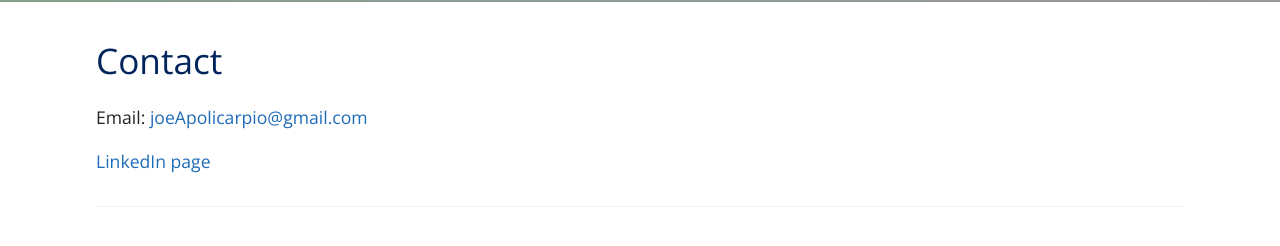
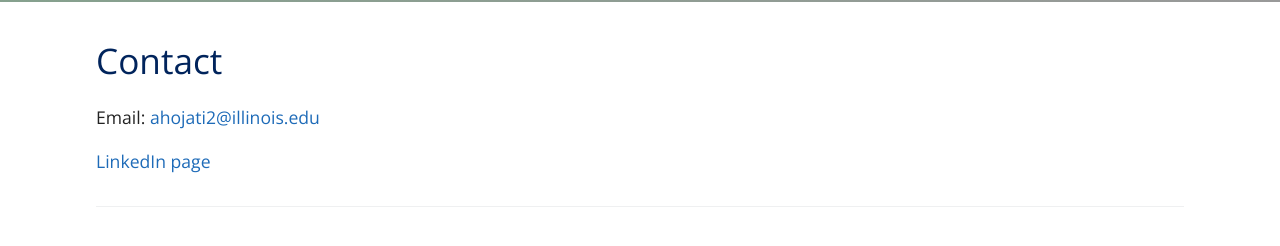
Before and after one commit to EyeCanDoIt/EyeCanDoIt.github.io, a Jekyll site: the page built from contact.md, in a window 1280 px wide. Shown: the part 496-742 px from the top of the page. Built offline with Jekyll 4.4.1, drawn with Linux system fonts in a browser that asks for light colours.

Commit message:
Update contact.md

```diff
--- a/contact.md
+++ b/contact.md
@@ -6,6 +6,6 @@ filename: contact
 
 # Contact
 
-Email: [joeApolicarpio@gmail.com](mailto:joeApolicarpio@gmail.com)
+Email: [ahojati2@illinois.edu](mailto:ahojati2.edu)
 
-[LinkedIn page](https://www.linkedin.com/in/joseph-policarpio){:target="_blank"}
+[LinkedIn page](https://www.linkedin.com/in/ashkhan-hojati){:target="_blank"}
```
